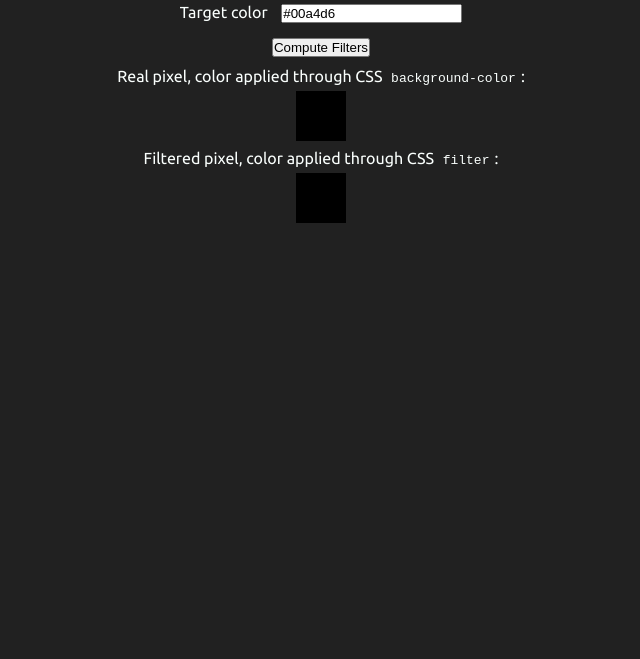
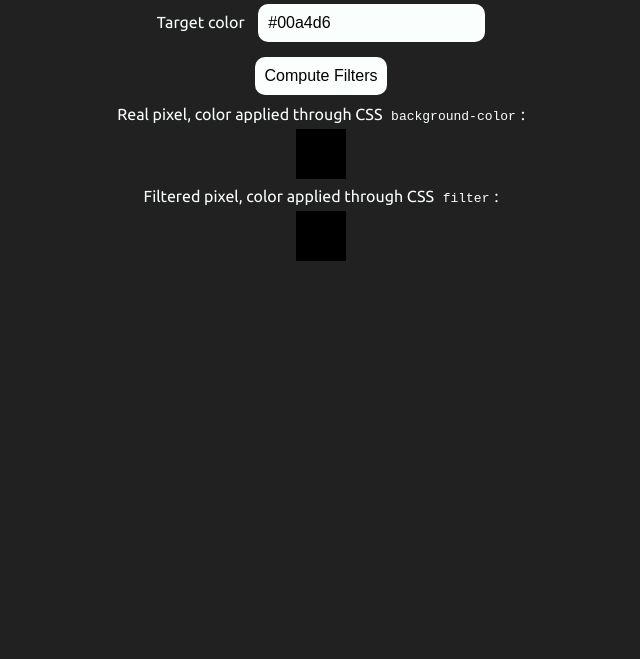
Before and after one commit to CybTekk-LLP/Tint, a plain HTML site: page index.html in a window 1280 px wide. Shown: the part 141-800 px from the top of the page, without its empty margins (319-959 px from the left). Drawn offline with nearby package versions, Linux system fonts and the light colour scheme.

Commit message:
code changes

```diff
--- a/style.css
+++ b/style.css
@@ -37,3 +37,12 @@ img {
 table {
   margin: auto;
 }
+
+button,
+input {
+  padding: 10px;
+  font-size: 16px;
+  background-color: #fafffd;
+  border: none;
+  border-radius: 10px;
+}
```
